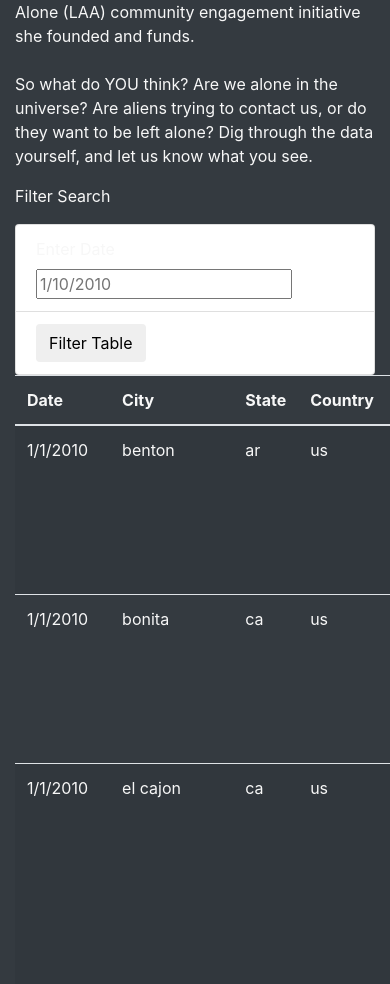
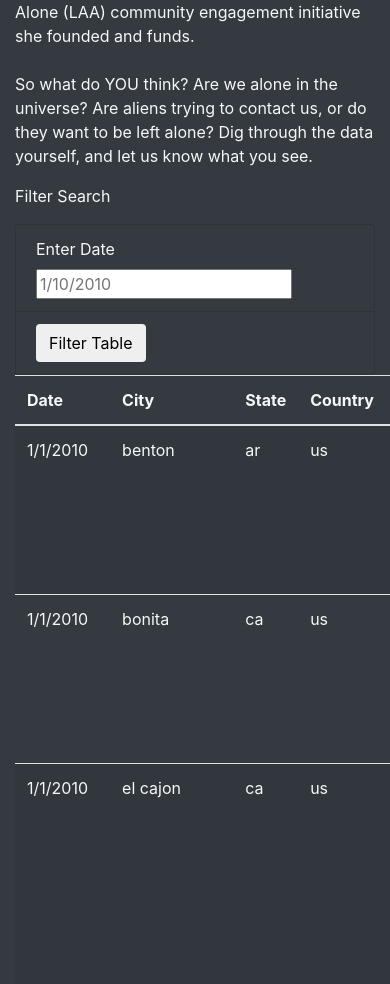
Before and after one commit to charlotterotner/UFOs, a plain HTML site: page static/index.html in a window 390 px wide. Shown: the part 1042-2026 px from the top of the page. Drawn offline with nearby package versions, Linux system fonts and the light colour scheme.

Commit message:
pre-challenge code

```diff
--- a/static/index.html
+++ b/static/index.html
@@ -34,17 +34,19 @@
     </div>
           <div class="container-fluid">
              <div class="row">
-                <div class="col-md-3">
+                <div class="col-md-3 bg-dark">
                     <form>
                         <p>Filter Search</p>
                       </form>
                      <ul class="list-group">
-                         <li class="list-group-item">
+                         <li class="list-group-item bg-dark">
                         <label for="date">Enter Date</label>
                         <input type="text" placeholder="1/10/2010" id="datetime" />
                 </li>
-                <li class="list-group-item">
-                    <button id="filter-btn" type="button" class="btn btn-default">Filter Table</button>
+                <li class="list-group-item bg-dark">
+                    <button id="filter-btn" type="button" class="btn btn-default">
+                        Filter Table
+                    </button>
                 </li>
             </ul>
           </div>
```
